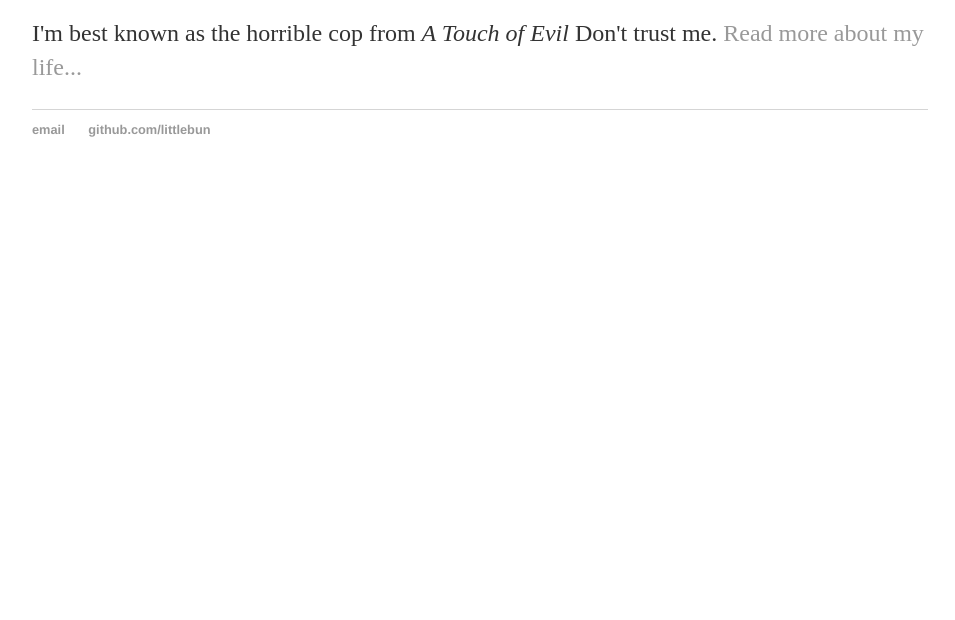
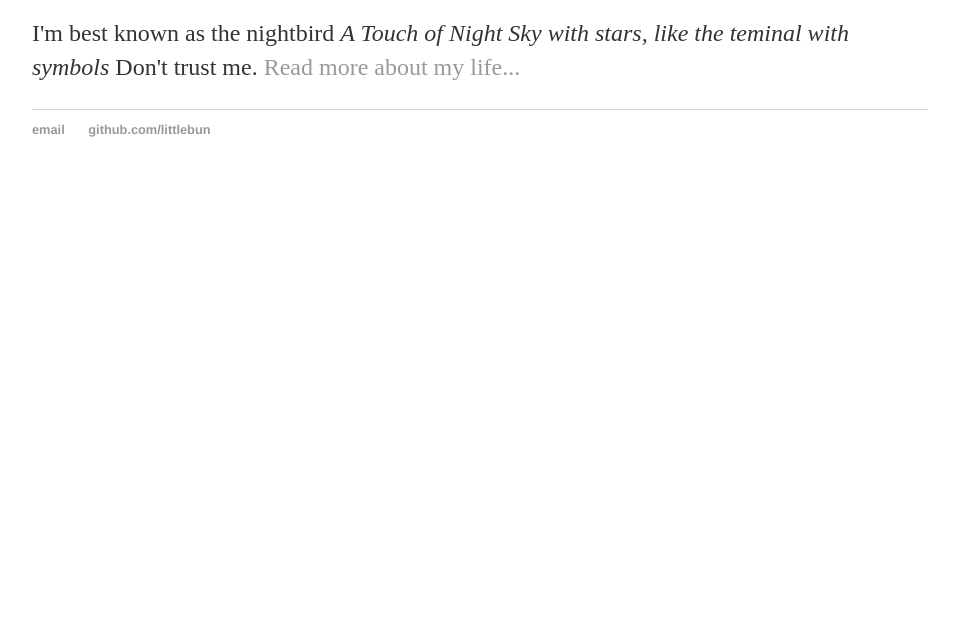
Before and after one commit to LittleBun/LittleBun.github.io, a plain HTML site: page index.html in a window 1280 px wide. Shown: the part 180-800 px from the top of the page, without its empty margins (160-1115 px from the left). Drawn offline with Linux system fonts and the light colour scheme.

Commit message:
Update index.html

```diff
--- a/index.html
+++ b/index.html
@@ -16,7 +16,7 @@
 		<div class="container">
     		<div class="blurb">
         		<h1>Hi there, I'm Hualiang Li!</h1>
-				<p>I'm best known as the horrible cop from <em>A Touch of Evil</em> Don't trust me. <a href="/about">Read more about my life...</a></p>
+				<p>I'm best known as the nightbird <em>A Touch of Night Sky with stars, like the teminal with symbols</em> Don't trust me. <a href="/about">Read more about my life...</a></p>
     		</div><!-- /.blurb -->
 		</div><!-- /.container -->
 		<footer>
```
